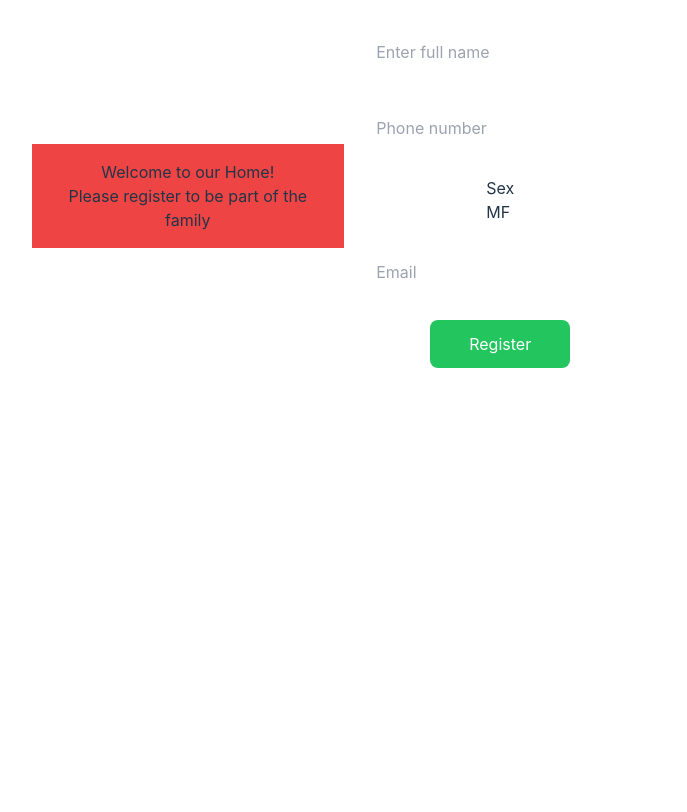
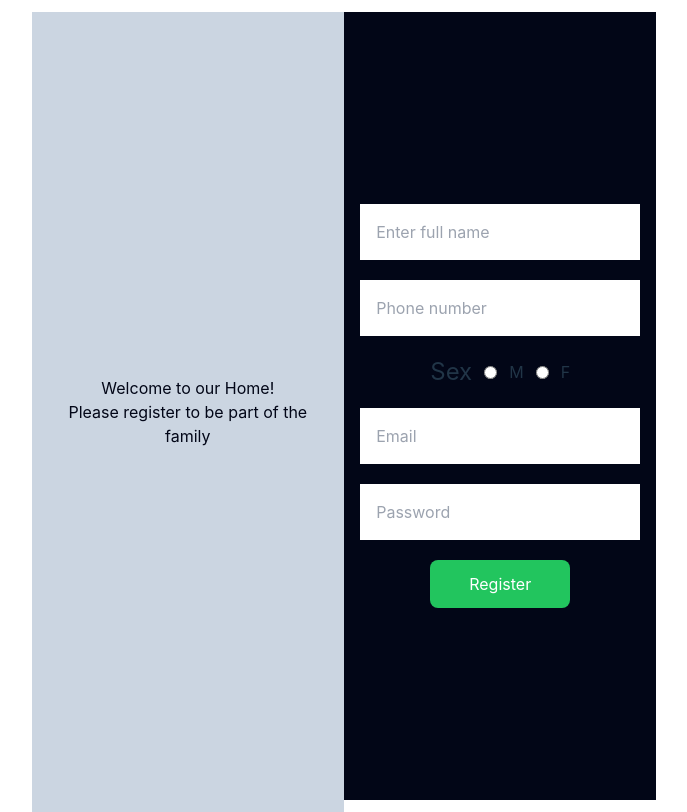
Before and after one commit to Fahyvor/MERN-StackApp, a React (Vite) app in the folder client/: page / in a window 1280 px wide. Shown: the whole page, without its empty margins (296-983 px from the left). Built offline with nearby package versions, Linux system fonts and the light colour scheme.

Commit message:
Second commit

```diff
--- a/client/src/components/FormPage/FormPage.jsx
+++ b/client/src/components/FormPage/FormPage.jsx
@@ -1,5 +1,4 @@
 import React from 'react'
-import './form.css'
 
 const handleLogin = () => {
 
@@ -7,14 +6,14 @@ const handleLogin = () => {
 
 const FormPage = () => {
   return (
-    <div className='container-fluid pt-3 justify-between flex px-8 h-max'>
-      <div className='left-part bg-red-500 p-4 w-1/2 my-auto
-      text-center'>
+    <div className='container-fluid pt-3 justify-between flex h-screen'>
+      <div className='left-part bg-slate-300 p-4 w-1/2 my-auto
+      text-center h-screen flex flex-col justify-center align-center text-slate-950'>
         <h3>Welcome to our Home!</h3>
         <p>Please register to be part of the family</p>
       </div>
 
-      <div className='right-part w-1/2 flex p-3 justify-center bg-white-500'>
+      <div className='right-part w-1/2 flex p-3 justify-center bg-slate-950'>
         <form onSubmit={handleLogin} className='flex flex-col gap-5 justify-center
         my-auto
         items-center'>
@@ -30,14 +29,22 @@ const FormPage = () => {
           className='p-4'
           />
 
-          <div className='sex'>
-          <h6>Sex</h6>
-          <label id='Male'>M</label>
-          <label id='Female'>F</label>
+          <div className='sex flex gap-3 items-center'>
+          <h6 className='text-2xl'>Sex</h6>
+          <input type='radio' id='Male' name="M" value="M" />
+          <label for='Male'>M</label>
+          <input type='radio' id='Female' name="F" value="F" />
+          <label for='Female'>F</label>
           </div>
 
           <input type='email'
           placeholder='Email'
+          required
+          className='p-4'
+          />
+
+          <input type='password'
+          placeholder='Password'
           required
           className='p-4'
           />
```
Also changed, not shown: client/src/components/FormPage/form.css (deleted), 1 other file (tests, documents, lock files or other folders).
